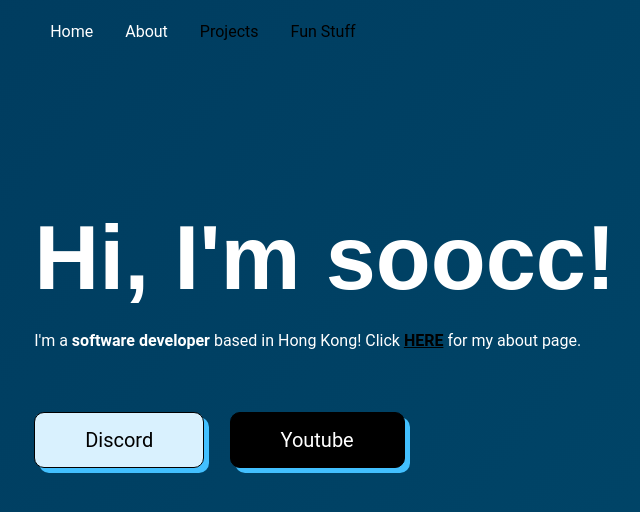
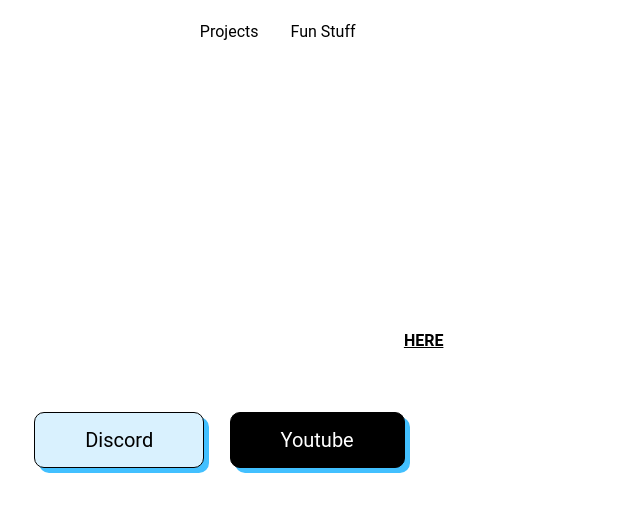
Before and after one commit to soocc/sooccsocks2, a Jekyll site: the page built from index.html, in a window 1280 px wide. Shown: the top 512 px of the page, without its empty margins (37-677 px from the left). Built offline with Jekyll 4.4.1, drawn with Linux system fonts in a browser that asks for light colours; some web fonts are replaced.

Commit message:
Update styles.css

```diff
--- a/styles/styles.css
+++ b/styles/styles.css
@@ -78,19 +78,6 @@
   color: black;
 }
 
-body {
-    background: linear-gradient(128deg, #001e41, #004d70);
-    background-size: 400% 400%;
-
-    animation: BackgroundGradient 12s ease infinite;
-}
-
-@keyframes BackgroundGradient {
-    0%{background-position:0% 50%}
-    50%{background-position:100% 50%}
-    100%{background-position:0% 50%}
-}
-
 p {
   line-height: 30px;
 }
```
